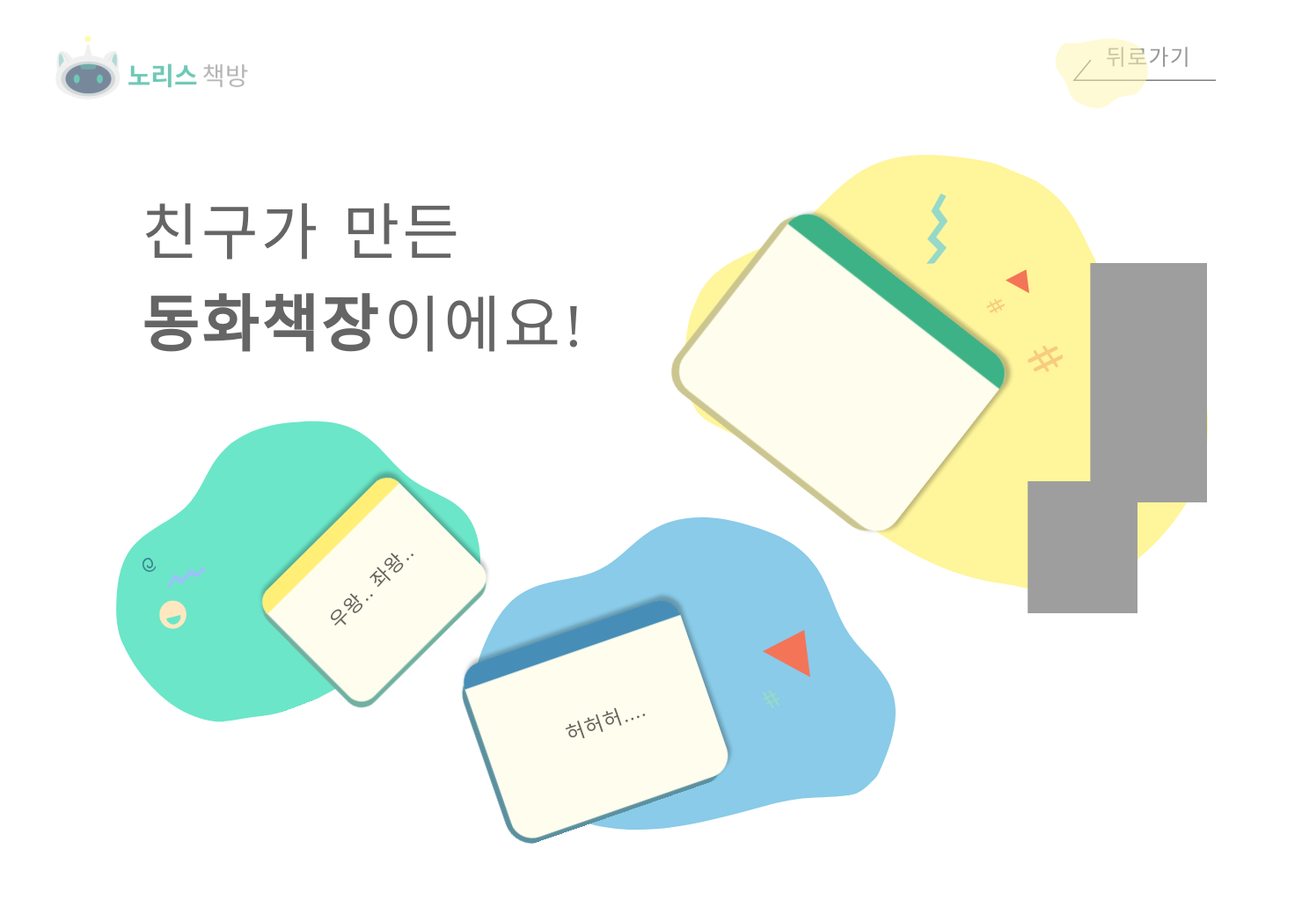
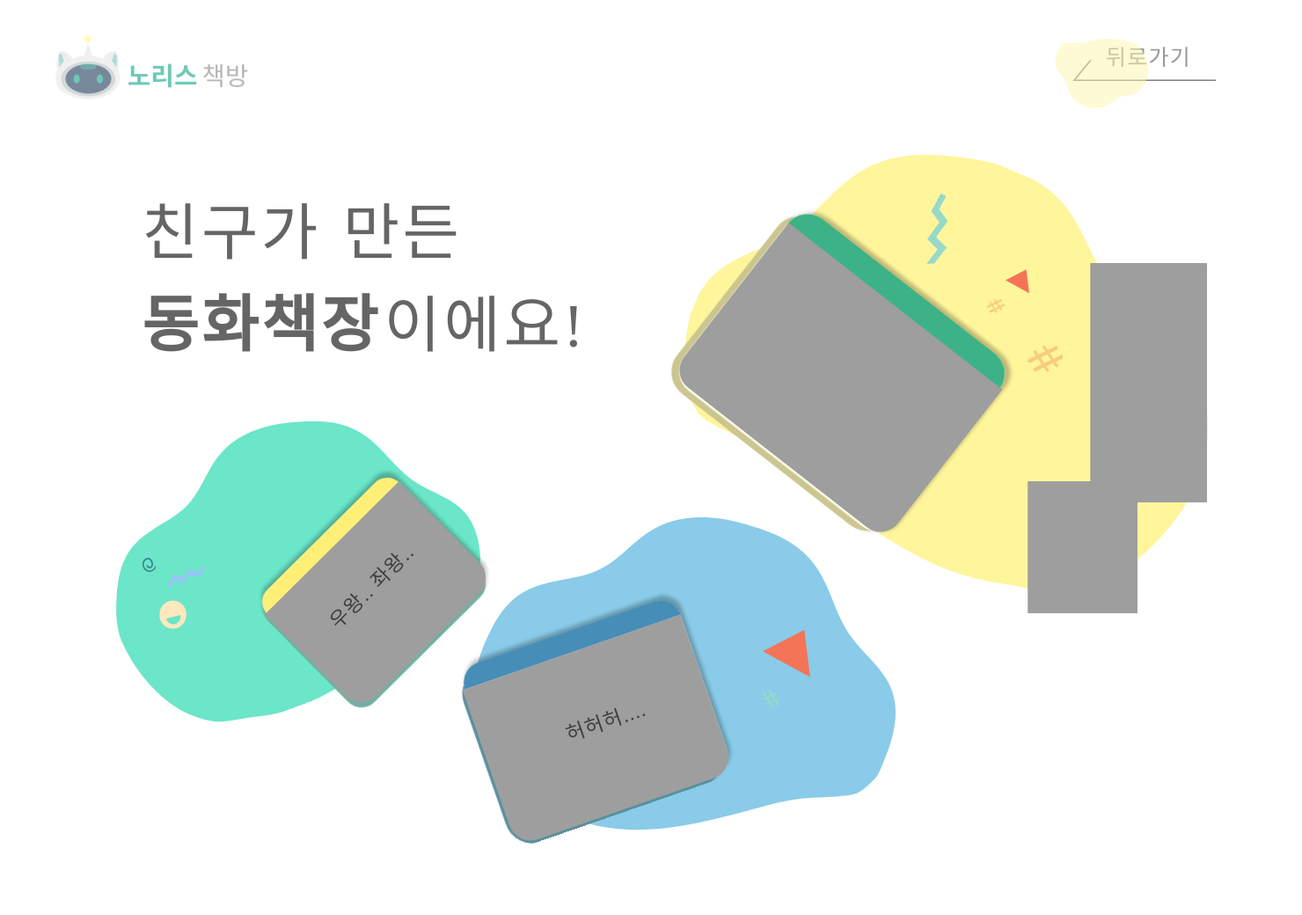
Before and after one commit to JeonK1/Project_homework, a Django app: page /AI_Publisher/show_gallery/ in a window 1480 px wide. Shown: the whole page at 88% size. Run offline with Django 3.2, Linux system fonts and the light colour scheme; data comes from the database, SQL or seed files in the repository; both versions use the stored data as it was after the commit; grey boxes are pictures that could not be loaded.

Commit message:
update about show_gallery, make_book html

```diff
--- a/AIPublisher/mysite/static/make_story.css
+++ b/AIPublisher/mysite/static/make_story.css
@@ -694,6 +694,8 @@
     width:100%;
     height:100%;
     margin-left:13px;
+    background-size: 100% 100%;
+    background-repeat: no-repeat;
 }
 .Ground_small{
     position: flex;
@@ -722,9 +724,7 @@
 .card_img {
     width:110px;
     height:110px;
-    object-fit: contain;
     margin: 5px;
-
  }
 
 /* decorate_character */
--- a/AIPublisher/mysite/static/show_gallery.css
+++ b/AIPublisher/mysite/static/show_gallery.css
@@ -292,6 +292,37 @@
 
     opacity: 0.6;
 }
+#book_cover_img1{
+    position:absolute;
+    top:37px;
+    left:-4px;
+
+    width: 215px;
+    height: 155px;
+}
+#book_cover_img2{
+    position:absolute;
+    width: 262px;
+    height: 188px;
+
+    left: -5px;
+    top: 45px;
+}
+#book_cover_img3{
+    position:absolute;
+
+    width: 308px;
+    height: 218px;
+    left: -10px;
+    top: 50px;
+}
+.book_cover_img{
+    border-radius: 0px 0px 25px 25px;
+    background-size: 100% 100%;
+    background-repeat:no-repeat;
+
+    transform: rotate(-90deg);
+}
 
 #book1_text {
     position: absolute;
--- a/AIPublisher/mysite/templates/AI_Publisher/show_gallery.html
+++ b/AIPublisher/mysite/templates/AI_Publisher/show_gallery.html
@@ -48,7 +48,8 @@
         <!--1번 책 출력되는곳.-->
        <div class="container" id="book1_container">
            <div class="container" id="book1_background"></div>
-           <div class="book1" id="book1">
+           <div class="book1" id="book1" >
+               <div class="book_cover_img" id="book_cover_img1" style="background-image: url('{{mybackground.0}}');"></div>
                <div class="book_title" id="book1_text">{{title.0}}</div>
            </div>
        </div>
@@ -56,6 +57,7 @@
        <!--2번 책 출력되는곳.-->
        <div class="container" id="book2_background">
            <div class="book2" id="book2">
+               <div class="book_cover_img" id="book_cover_img2" style="background-image: url('{{mybackground.1}}');"></div>
                <div class="book_title" id="book2_text">{{title.1}}</div>
            </div>
            <div class="book2" id="book2_triange"></div>
@@ -65,6 +67,7 @@
        <!--3번 책 출력되는곳.-->
        <div class="container" id="book3_background">
            <div class="book3" id="book3">
+               <div class="book_cover_img" id="book_cover_img3" style="background-image: url('{{mybackground.1}}');"></div>
                <div class="book_title" id="book3_text">{{title.2}}</div>
            </div>
            <div class="book3_deco" id="book3_tree"></div>
```
Also changed, not shown: AIPublisher/mysite/db.sqlite3.
